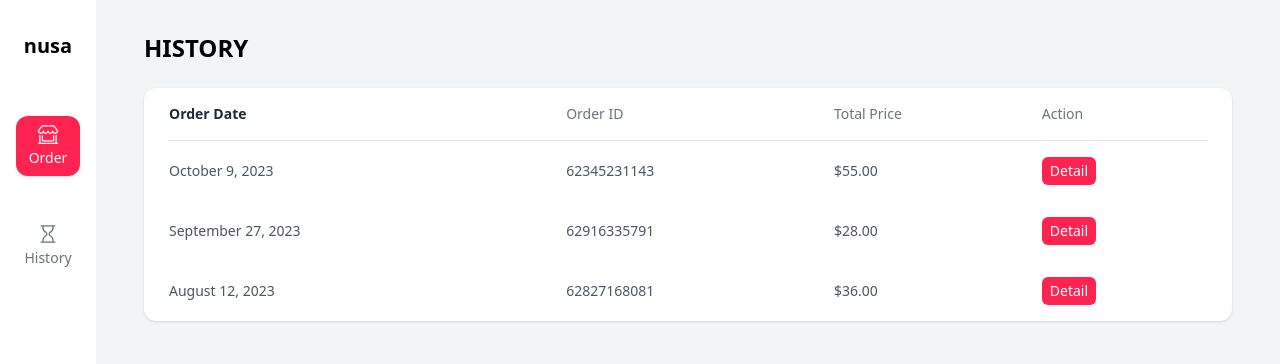
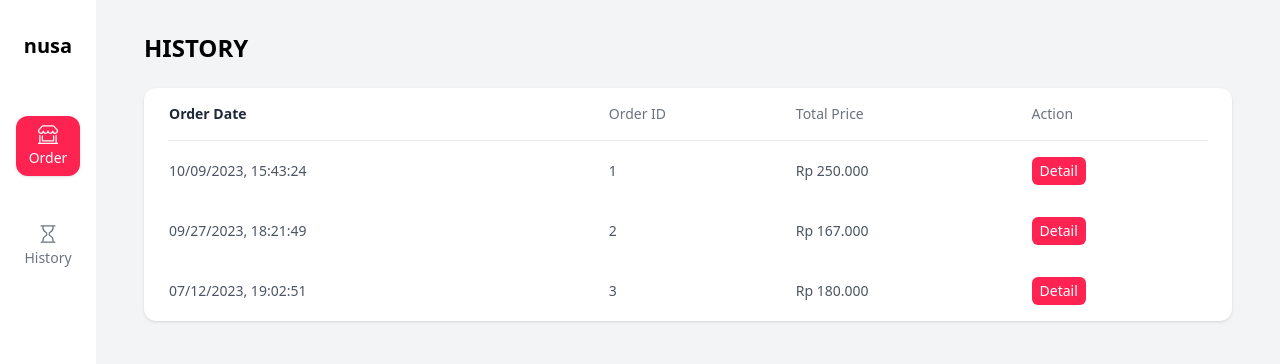
Before and after one commit to ryno-andryano/nusa, a React (Vite) app: page /history in a window 1280 px wide. Shown: the top 364 px of the page. Built offline with nearby package versions, Linux system fonts and the light colour scheme; data requests are answered from the project's data file.

Commit message:
feat: get data from api

```diff
--- a/src/pages/History/index.jsx
+++ b/src/pages/History/index.jsx
@@ -1,21 +1,10 @@
+import axios from "axios";
+import useSWR from "swr";
+import { formatCurrency } from "../../utility/format";
+
 function History() {
-  const data = [
-    {
-      id: "62345231143",
-      date: "October 9, 2023",
-      totalPrice: "55.00",
-    },
-    {
-      id: "62916335791",
-      date: "September 27, 2023",
-      totalPrice: "28.00",
-    },
-    {
-      id: "62827168081",
-      date: "August 12, 2023",
-      totalPrice: "36.00",
-    },
-  ];
+  const getHistory = (url) => axios.get(url).then((res) => res.data);
+  const { data } = useSWR("http://localhost:3000/transactions", getHistory);
 
   return (
     <>
@@ -45,15 +34,18 @@ function History() {
             </thead>
 
             <tbody className="bg-white lg:border-gray-300">
-              {data.map(({ id, date, totalPrice }) => (
+              {data?.map(({ id, time, totalPrice }) => (
+                // <HistoryItem />
                 <tr className="" key={id}>
-                  <td className="py-4 text-sm text-gray-600">{date}</td>
+                  <td className="py-4 text-sm text-gray-600">{time}</td>
 
                   <td className="py-4 text-sm font-normal text-gray-600">
                     {id}
                   </td>
 
-                  <td className="py-4 text-sm text-gray-600">${totalPrice}</td>
+                  <td className="py-4 text-sm text-gray-600">
+                    {formatCurrency(totalPrice)}
+                  </td>
 
                   <td className="py-4 text-sm font-normal text-gray-500">
                     <button className="rounded-md bg-[#FF2351] px-2 py-1 text-white">
```
